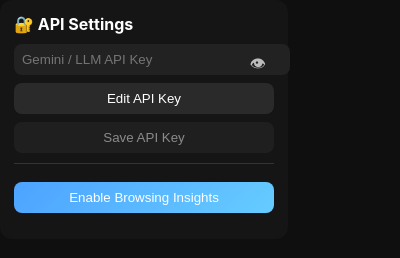
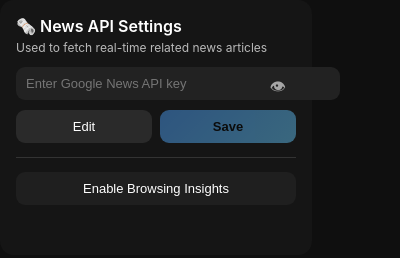
Before and after one commit to SamP231004/BrowLytix, a browser extension: page extension/popup.html in a window 400 px wide. Drawn offline with Linux system fonts and the light colour scheme.

Commit message:
updated UI

```diff
--- a/extension/popup.html
+++ b/extension/popup.html
@@ -1,25 +1,32 @@
 <!DOCTYPE html>
-<html>
+<html lang="en">
 
 <head>
+    <meta charset="UTF-8" />
+    <title>BrowLytix Settings</title>
     <link rel="stylesheet" href="styles.css" />
 </head>
 
 <body>
     <div class="card">
-        <h3>🔐 API Settings</h3>
+        <h3>🗞️ News API Settings</h3>
+        <p class="subtitle">
+            Used to fetch real-time related news articles
+        </p>
 
         <div class="input-group">
-            <input type="password" id="key" placeholder="Gemini / LLM API Key" disabled />
-            <span id="toggle" class="eye">👁</span>
+            <input type="password" id="key" placeholder="Enter Google News API key" disabled />
+            <span id="toggle" class="eye" title="Show / hide key">👁</span>
         </div>
 
-        <button id="edit">Edit API Key</button>
-        <button id="save" disabled>Save API Key</button>
+        <div class="actions">
+            <button id="edit">Edit</button>
+            <button id="save" disabled class="primary">Save</button>
+        </div>
 
         <hr />
 
-        <button id="history" class="primary">
+        <button id="history" class="secondary clean">
             Enable Browsing Insights
         </button>
 
--- a/extension/popup.js
+++ b/extension/popup.js
@@ -4,10 +4,10 @@ const editBtn = document.getElementById("edit")
 const toggle = document.getElementById("toggle")
 const status = document.getElementById("status")
 
-// Load existing key
-chrome.storage.sync.get("geminiKey", (data) => {
-    if (data.geminiKey) {
-        keyInput.value = data.geminiKey
+// Load existing API key
+chrome.storage.sync.get("newsApiKey", (data) => {
+    if (data.newsApiKey) {
+        keyInput.value = data.newsApiKey
         status.textContent = "API key saved"
     }
 })
@@ -15,14 +15,14 @@ chrome.storage.sync.get("geminiKey", (data) => {
 editBtn.onclick = () => {
     keyInput.disabled = false
     saveBtn.disabled = false
-    status.textContent = "Edit your API key"
+    status.textContent = "Edit your Google News API key"
 }
 
 saveBtn.onclick = async () => {
     const key = keyInput.value.trim()
     if (!key) return
 
-    await chrome.storage.sync.set({ geminiKey: key })
+    await chrome.storage.sync.set({ newsApiKey: key })
     keyInput.disabled = true
     saveBtn.disabled = true
     status.textContent = "API key updated"
@@ -32,7 +32,7 @@ toggle.onclick = () => {
     keyInput.type = keyInput.type === "password" ? "text" : "password"
 }
 
-// History
+// History permission
 document.getElementById("history").onclick = () => {
     chrome.permissions.request({ permissions: ["history"] }, granted => {
         if (granted) {
--- a/extension/styles.css
+++ b/extension/styles.css
@@ -1,21 +1,29 @@
 body {
     margin: 0;
-    font-family: Inter, system-ui, sans-serif;
+    padding: 0;
+    font-family: Inter, system-ui, -apple-system, sans-serif;
     background: #0f0f0f;
     color: #fff;
 }
 
 .card {
-    width: 260px;
-    padding: 14px;
-    border-radius: 12px;
+    width: 280px;
+    padding: 16px;
+    border-radius: 14px;
     background: #151515;
-    animation: fadeIn 0.3s ease;
+    animation: fadeIn 0.25s ease;
 }
 
 h3 {
-    margin: 0 0 10px;
+    margin: 0;
     font-size: 16px;
+    font-weight: 600;
+}
+
+.subtitle {
+    font-size: 12px;
+    opacity: 0.7;
+    margin: 4px 0 12px;
 }
 
 .input-group {
@@ -24,38 +32,62 @@ h3 {
 
 input {
     width: 100%;
-    padding: 8px;
-    border-radius: 8px;
+    padding: 9px 34px 9px 10px;
+    border-radius: 9px;
     border: none;
     background: #222;
     color: #fff;
+    font-size: 13px;
+    outline: none;
 }
 
 .eye {
     position: absolute;
-    right: 8px;
+    right: 10px;
     top: 8px;
     cursor: pointer;
-    opacity: 0.7;
+    opacity: 0.6;
+    user-select: none;
+}
+
+.eye:hover {
+    opacity: 1;
+}
+
+.actions {
+    display: flex;
+    gap: 8px;
+    margin-top: 10px;
 }
 
 button {
-    width: 100%;
-    margin-top: 8px;
-    padding: 8px;
-    border-radius: 8px;
+    flex: 1;
+    padding: 9px;
+    border-radius: 9px;
     border: none;
     cursor: pointer;
     background: #2a2a2a;
     color: white;
+    font-size: 13px;
 }
 
 button.primary {
     background: linear-gradient(135deg, #4da3ff, #6cf);
+    color: #000;
+    font-weight: 600;
+}
+
+button.secondary {
+    background: #1f1f1f;
+}
+
+button.clean {
+    width: 100%;
+    margin-top: 0;
 }
 
 button:disabled {
-    opacity: 0.5;
+    opacity: 0.45;
     cursor: not-allowed;
 }
 
@@ -63,23 +95,24 @@ hr {
     border: none;
     height: 1px;
     background: #333;
-    margin: 10px 0;
+    margin: 14px 0;
 }
 
 #status {
     font-size: 12px;
-    opacity: 0.7;
-    margin-top: 6px;
+    opacity: 0.75;
+    margin-top: 8px;
+    min-height: 14px;
 }
 
 @keyframes fadeIn {
     from {
         opacity: 0;
-        transform: scale(0.95);
+        transform: translateY(4px) scale(0.98);
     }
 
     to {
         opacity: 1;
-        transform: scale(1);
+        transform: translateY(0) scale(1);
     }
 }
```
Also changed, not shown: backend/src/routes/analyze.route.ts (+7 -5 lines), extension/background.js (+16 -19 lines).
